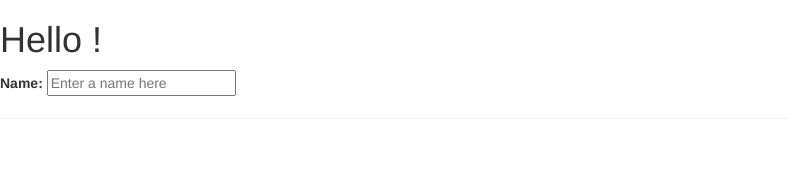
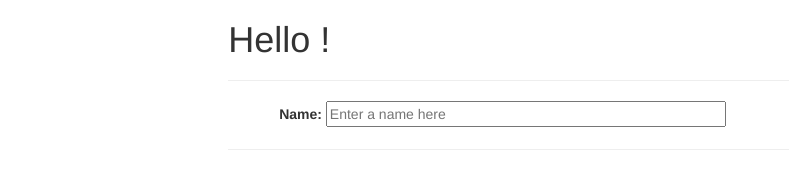
Before and after one commit to madelinepick/angular-warm-up, a plain HTML site: page index.html in a window 1280 px wide. Shown: the whole page, without its empty margins (0-789 px from the left). Drawn offline with nearby package versions, Linux system fonts and the light colour scheme.

Commit message:
indent content and made input longer

```diff
--- a/index.html
+++ b/index.html
@@ -5,11 +5,18 @@
     <link rel="stylesheet" href="https://maxcdn.bootstrapcdn.com/bootstrap/3.3.6/css/bootstrap.min.css">
   </head>
   <body>
-    <div>
+    <div class='col-lg-2'>
+
+    </div>
+    <div class='col-lg-6'>
       <h1>Hello {{yourName}}!</h1>
-      <label>Name:</label>
-      <input type="text" ng-model="yourName" placeholder="Enter a name here">
       <hr>
+      <div>
+        <div class='col-lg-1'></div>
+        <label>Name:</label>
+        <input type="text" ng-model="yourName" placeholder="Enter a name here" style="width:400px">
+        <hr>
+      </div>
     </div>
   </body>
 </html>
```
